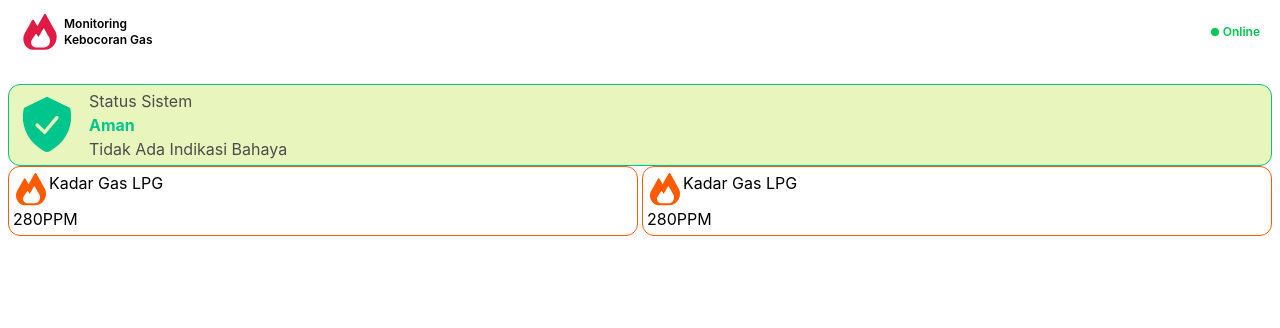
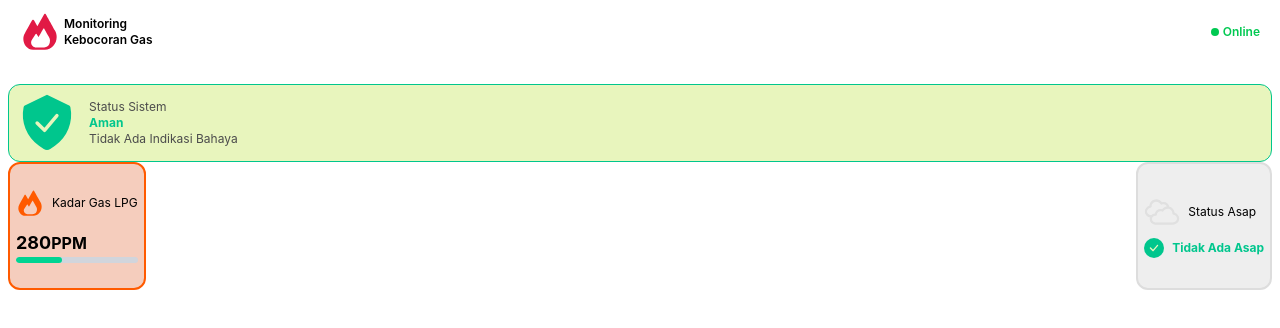
Before and after one commit to primatara42/lpg-leakage-iot, a Vue app in the folder frontend/: page / in a window 1280 px wide. Shown: the top 328 px of the page. Built offline with nearby package versions, Linux system fonts and the light colour scheme.

Commit message:
feat(system-status): create smoke status card

```diff
--- a/frontend/src/components/Main.vue
+++ b/frontend/src/components/Main.vue
@@ -1,5 +1,5 @@
 <template>
-  <section class="px-2 py-5">
+  <section class="px-2 py-5 text-xs">
     <div
       class="flex items-center p-1 gap-2 border rounded-xl border-[#00C68D] bg-[#E8F5BD] text-[#4C4C4C]"
     >
@@ -16,25 +16,35 @@
         <h2>Tidak Ada Indikasi Bahaya</h2>
       </div>
     </div>
-    <div class="flex gap-1">
-      <div class="w-1/2 rounded-xl p-1 border border-[#FF5A00]">
-        <div class="flex">
-          <div><img :src="lpgAmountIcon" alt="" /></div>
+    <div class="flex flex-wrap justify-between">
+      <!-- Card Kadar LPG -->
+      <div
+        class="gap-3 px-1.5 flex flex-col justify-center h-32 max-w-35 rounded-xl border-2 border-[#FF5A00] bg-[#F5CDBD]"
+      >
+        <div class="flex items-center gap-2">
+          <div><img class="w-7" :src="lpgAmountIcon" alt="" /></div>
           <h2>Kadar Gas LPG</h2>
         </div>
         <div>
-          <h2>280<span>PPM</span></h2>
-          <div class="w-full"></div>
+          <h2 class="font-bold text-lg">
+            280<span class="text-base">PPM</span>
+          </h2>
+          <div class="w-full h-1.5 bg-gray-300 rounded-full overflow-hidden">
+            <div class="h-full w-[38%] bg-emerald-400 rounded-full"></div>
+          </div>
         </div>
       </div>
-      <div class="w-1/2 rounded-xl p-1 border border-[#FF5A00]">
-        <div class="flex">
-          <div><img :src="lpgAmountIcon" alt="" /></div>
-          <h2>Kadar Gas LPG</h2>
+      <!-- Card Status Udara -->
+      <div
+        class="gap-2 px-1.5 flex flex-col justify-center h-32 max-w-35 rounded-xl border-2 border-[#DDDDDD] bg-[#EEEEEE]"
+      >
+        <div class="flex items-center gap-2">
+          <div><img :src="smokeIcon" alt="" /></div>
+          <h2>Status Asap</h2>
         </div>
-        <div>
-          <h2>280<span>PPM</span></h2>
-          <div class="w-full"></div>
+        <div class="flex items-center gap-2">
+          <div><img class="w-5" :src="smokeStatusIcon" alt="" /></div>
+          <h2 class="font-bold text-[#00C68D]">Tidak Ada Asap</h2>
         </div>
       </div>
     </div>
@@ -43,4 +53,6 @@
 <script setup>
 import safeStatusSystemIcon from "../assets/icons/safe-status-system-icon.svg";
 import lpgAmountIcon from "../assets/icons/lpg-amount-icon.svg";
+import smokeIcon from "../assets/icons/smoke-icon.svg";
+import smokeStatusIcon from "../assets/icons/smoke-status-system-icon.svg";
 </script>
```
Also changed, not shown: frontend/src/assets/icons/smoke-icon.svg (added), frontend/src/assets/icons/smoke-status-system-icon.svg (added).
